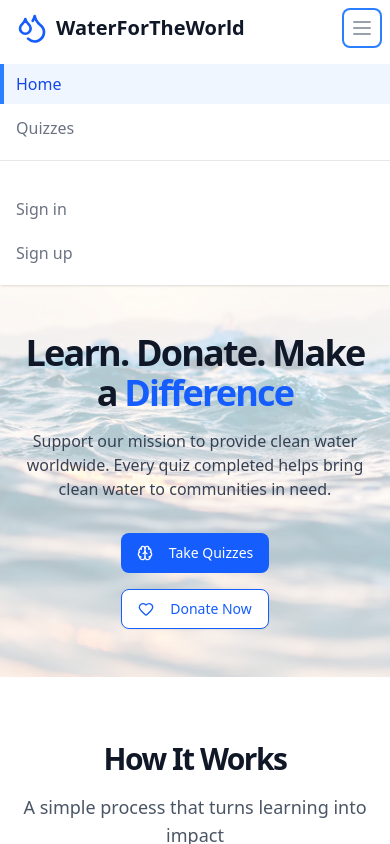
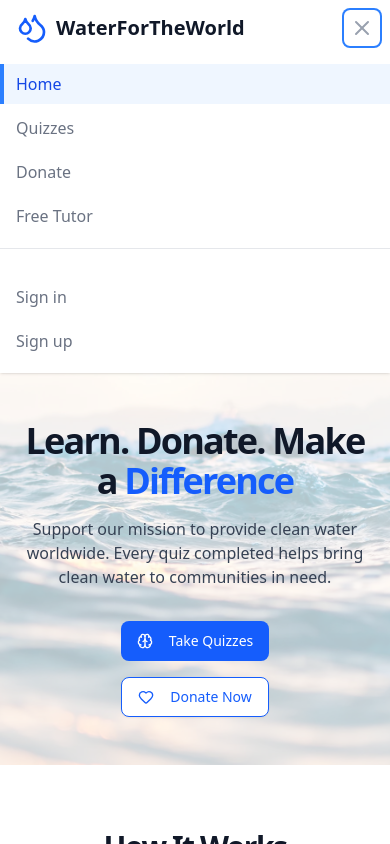
Before and after one commit to jakee1927/WaterForTheWorld, a Next.js app in the folder waterfortheworld/: page / in a window 390 px wide. Both pictures are taken after a click on the button "Open main menu". Shown: the top 844 px of the page. Built offline with nearby package versions, Linux system fonts and the light colour scheme; no server answers.

Commit message:
fixed nav bar on mobile

```diff
--- a/waterfortheworld/src/components/Navbar.tsx
+++ b/waterfortheworld/src/components/Navbar.tsx
@@ -1,13 +1,19 @@
 'use client';
 
+import { useState } from 'react';
 import Link from 'next/link';
 import { usePathname } from 'next/navigation';
 import { useAuth } from '@/contexts/AuthContext';
-import { Droplets, User } from 'lucide-react';
+import { Droplets, User, X } from 'lucide-react';
 
 export default function Navbar() {
+  const [isMobileMenuOpen, setIsMobileMenuOpen] = useState(false);
   const { currentUser, userData, signOut } = useAuth();
   const pathname = usePathname();
+
+  const toggleMobileMenu = () => {
+    setIsMobileMenuOpen(!isMobileMenuOpen);
+  };
 
   // Don't show navbar on auth pages
   if (pathname.startsWith('/auth')) {
@@ -93,7 +99,10 @@ export default function Navbar() {
                   </span>
                 </div>
                 <button
-                  onClick={signOut}
+                  onClick={() => {
+                    signOut();
+                    setIsMobileMenuOpen(false);
+                  }}
                   className="ml-4 px-3 py-1 text-sm font-medium text-gray-700 hover:text-gray-900"
                 >
                   Sign out
@@ -119,11 +128,14 @@ export default function Navbar() {
           <div className="-mr-2 flex items-center sm:hidden">
             <button
               type="button"
+              onClick={toggleMobileMenu}
               className="inline-flex items-center justify-center p-2 rounded-md text-gray-400 hover:text-gray-500 hover:bg-gray-100 focus:outline-none focus:ring-2 focus:ring-inset focus:ring-blue-500"
               aria-expanded="false"
             >
               <span className="sr-only">Open main menu</span>
-              {/* Menu icon */}
+              {isMobileMenuOpen ? (
+                <X className="block h-6 w-6" aria-hidden="true" />
+              ) : (
                 <svg
                   className="block h-6 w-6"
                   xmlns="http://www.w3.org/2000/svg"
@@ -139,13 +151,14 @@ export default function Navbar() {
                     d="M4 6h16M4 12h16M4 18h16"
                   />
                 </svg>
+              )}
             </button>
           </div>
         </div>
       </div>
 
       {/* Mobile menu */}
-      <div className="sm:hidden">
+      <div className={`sm:hidden ${isMobileMenuOpen ? 'block' : 'hidden'}`}>
         <div className="pt-2 pb-3 space-y-1">
           <Link
             href="/"
@@ -154,6 +167,7 @@ export default function Navbar() {
                 ? 'bg-blue-50 border-blue-500 text-blue-700'
                 : 'border-transparent text-gray-500 hover:bg-gray-50 hover:border-gray-300 hover:text-gray-700'
             } block pl-3 pr-4 py-2 border-l-4 text-base font-medium`}
+            onClick={() => setIsMobileMenuOpen(false)}
           >
             Home
           </Link>
@@ -164,8 +178,31 @@ export default function Navbar() {
                 ? 'bg-blue-50 border-blue-500 text-blue-700'
                 : 'border-transparent text-gray-500 hover:bg-gray-50 hover:border-gray-300 hover:text-gray-700'
             } block pl-3 pr-4 py-2 border-l-4 text-base font-medium`}
+            onClick={() => setIsMobileMenuOpen(false)}
           >
             Quizzes
+          </Link>
+          <Link
+            href="/donate"
+            className={`${
+              pathname.startsWith('/donate')
+                ? 'bg-blue-50 border-blue-500 text-blue-700'
+                : 'border-transparent text-gray-500 hover:bg-gray-50 hover:border-gray-300 hover:text-gray-700'
+            } block pl-3 pr-4 py-2 border-l-4 text-base font-medium`}
+            onClick={() => setIsMobileMenuOpen(false)}
+          >
+            Donate
+          </Link>
+          <Link
+            href="/tutors"
+            className={`${
+              pathname.startsWith('/tutors')
+                ? 'bg-blue-50 border-blue-500 text-blue-700'
+                : 'border-transparent text-gray-500 hover:bg-gray-50 hover:border-gray-300 hover:text-gray-700'
+            } block pl-3 pr-4 py-2 border-l-4 text-base font-medium`}
+            onClick={() => setIsMobileMenuOpen(false)}
+          >
+            Free Tutor
           </Link>
           {currentUser && (
             <Link
@@ -175,6 +212,7 @@ export default function Navbar() {
                   ? 'bg-blue-50 border-blue-500 text-blue-700'
                   : 'border-transparent text-gray-500 hover:bg-gray-50 hover:border-gray-300 hover:text-gray-700'
               } block pl-3 pr-4 py-2 border-l-4 text-base font-medium`}
+              onClick={() => setIsMobileMenuOpen(false)}
             >
               Dashboard
             </Link>
@@ -197,7 +235,10 @@ export default function Navbar() {
                 </div>
               </div>
               <button
-                onClick={signOut}
+                onClick={() => {
+                  signOut();
+                  setIsMobileMenuOpen(false);
+                }}
                 className="ml-auto flex-shrink-0 bg-white p-1 rounded-full text-gray-400 hover:text-gray-500 focus:outline-none focus:ring-2 focus:ring-offset-2 focus:ring-blue-500"
               >
                 <span className="sr-only">Sign out</span>
```
Lines whose indentation alone changed are shown as unchanged.
